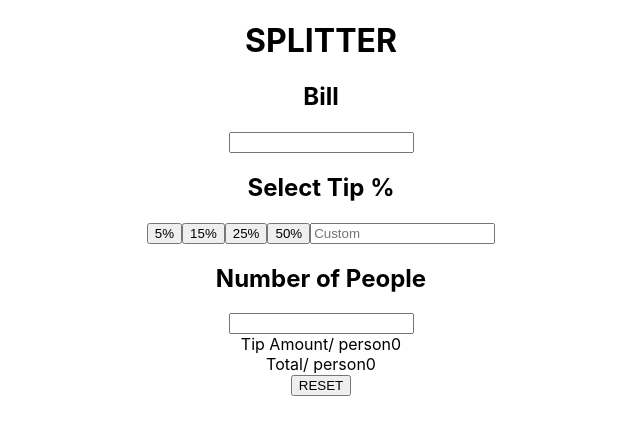
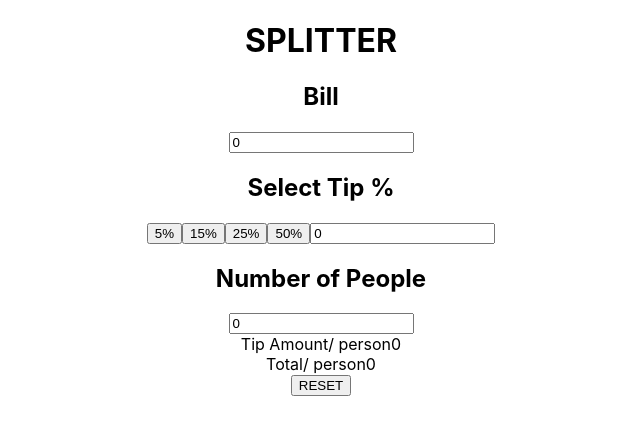
Before and after one commit to puyanwei/fe-practice, a React (Create React App) app: page /tip-calculator in a window 1280 px wide. Shown: the top 434 px of the page, without its empty margins (319-959 px from the left). Built offline with nearby package versions, Linux system fonts and the light colour scheme.

Commit message:
Reset button functionality

```diff
--- a/src/pages/TipCalculatorPage.tsx
+++ b/src/pages/TipCalculatorPage.tsx
@@ -3,46 +3,73 @@ import TCButton from "../components/tip-calculator/TCButton";
 
 const TipCalculatorPage = () => {
   const [tip, setTip] = useState(0);
+  const [customTip, setCustomTip] = useState(0);
+  const [isCustomTip, setIsCustomTip] = useState(false);
   const [bill, setBill] = useState(0);
   const [people, setPeople] = useState(0);
-
-  const handleBill = (e: ChangeEvent<HTMLInputElement>) =>
-    setBill(parseInt(e.target.value));
-
-  const handlePeople = (e: ChangeEvent<HTMLInputElement>) =>
-    setPeople(parseInt(e.target.value));
 
   const handleTip = (e: MouseEvent<HTMLButtonElement>) => {
     const target = e.target as HTMLButtonElement;
     const number = parseInt(target.innerText.slice(0, -1));
+    setIsCustomTip(false);
     setTip(number);
   };
 
-  const checkNumber = (number: number) =>
+  const handleCustomTip = (e: ChangeEvent<HTMLInputElement>) => {
+    setCustomTip(parseInt(e.target.value));
+    setIsCustomTip(true);
+  };
+
+  const checkValidNumber = (number: number) =>
     isNaN(number) || number === Infinity ? 0 : number;
 
-  const tipAmountCalc = (((tip / 100) * bill) / people).toFixed(2);
+  const finalTip = isCustomTip ? customTip : tip;
+  const tipAmountCalc = (((finalTip / 100) * bill) / people).toFixed(2);
   const totalCalc = (parseInt(tipAmountCalc) + bill / people).toFixed(2);
+  const tipAmount = checkValidNumber(parseInt(tipAmountCalc));
+  const total = checkValidNumber(parseInt(totalCalc));
 
-  const tipAmount = checkNumber(parseInt(tipAmountCalc));
-  const total = checkNumber(parseInt(totalCalc));
+  const resetCalculator = () => {
+    setBill(0);
+    setCustomTip(0);
+    setPeople(0);
+  };
 
   return (
     <div>
       <h1>SPLITTER</h1>
       <main>
         <h2>Bill</h2>
-        <input type="number" name="bill" onChange={handleBill} />
+        <input
+          type="number"
+          name="bill"
+          value={bill}
+          onChange={(e: ChangeEvent<HTMLInputElement>) =>
+            setBill(parseInt(e.target.value))
+          }
+        />
         <div className="tip-container">
           <h2>Select Tip %</h2>
           <TCButton onClick={handleTip}>5%</TCButton>
           <TCButton onClick={handleTip}>15%</TCButton>
           <TCButton onClick={handleTip}>25%</TCButton>
           <TCButton onClick={handleTip}>50%</TCButton>
-          <input type="number" placeholder="Custom" />
+          <input
+            type="number"
+            placeholder="Custom"
+            value={customTip}
+            onChange={handleCustomTip}
+          />
         </div>
         <h2>Number of People</h2>
-        <input type="number" name="people" onChange={handlePeople} />
+        <input
+          type="number"
+          name="people"
+          value={people}
+          onChange={(e: ChangeEvent<HTMLInputElement>) =>
+            setPeople(parseInt(e.target.value))
+          }
+        />
         <div className="tip-summary-card">
           <div className="tip-summary-line">
             <span>Tip Amount</span>
@@ -54,7 +81,9 @@ const TipCalculatorPage = () => {
             <span>/ person</span>
             <span>{total}</span>
           </div>
-          <button className="reset">RESET</button>
+          <button className="reset" onClick={resetCalculator}>
+            RESET
+          </button>
         </div>
       </main>
     </div>
```
